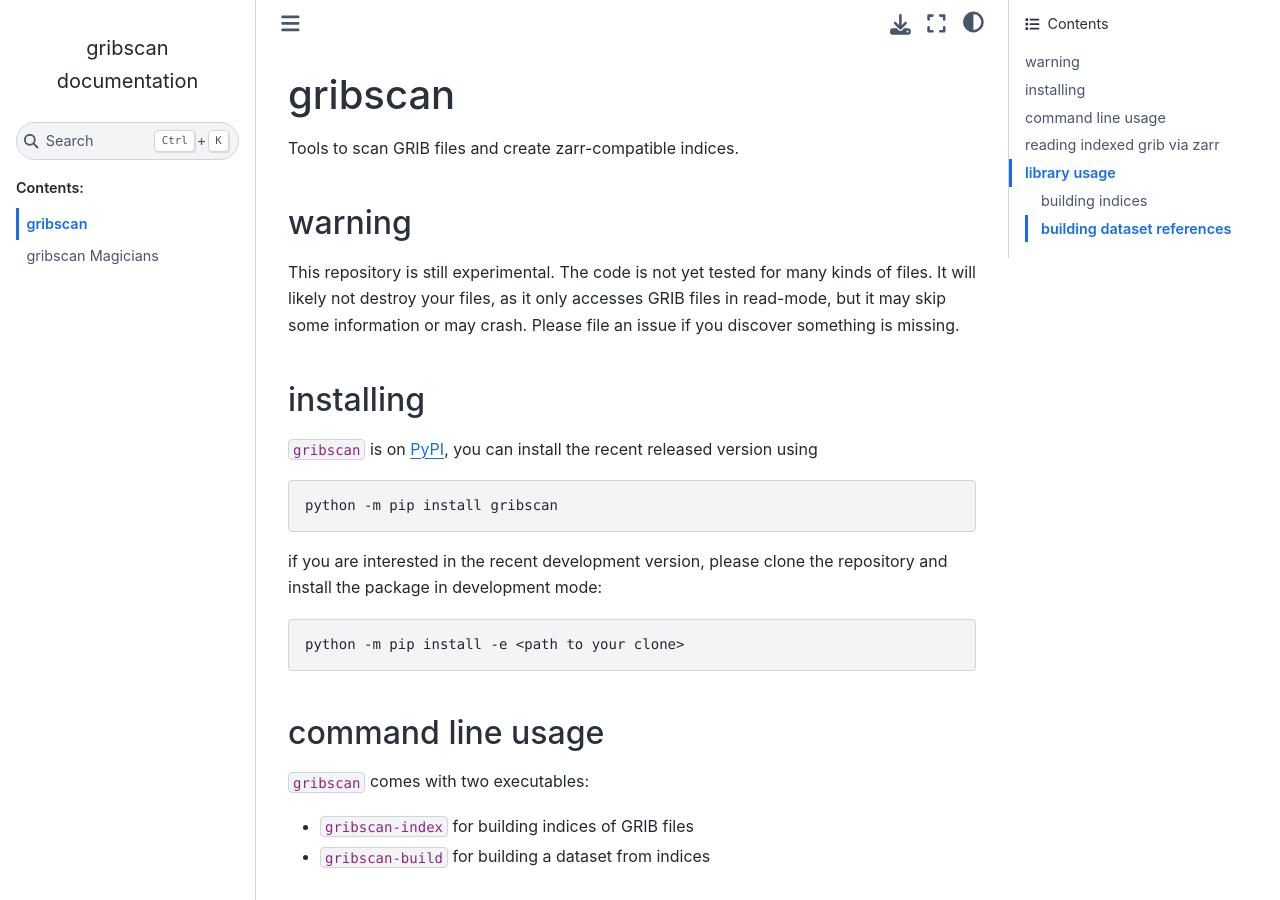
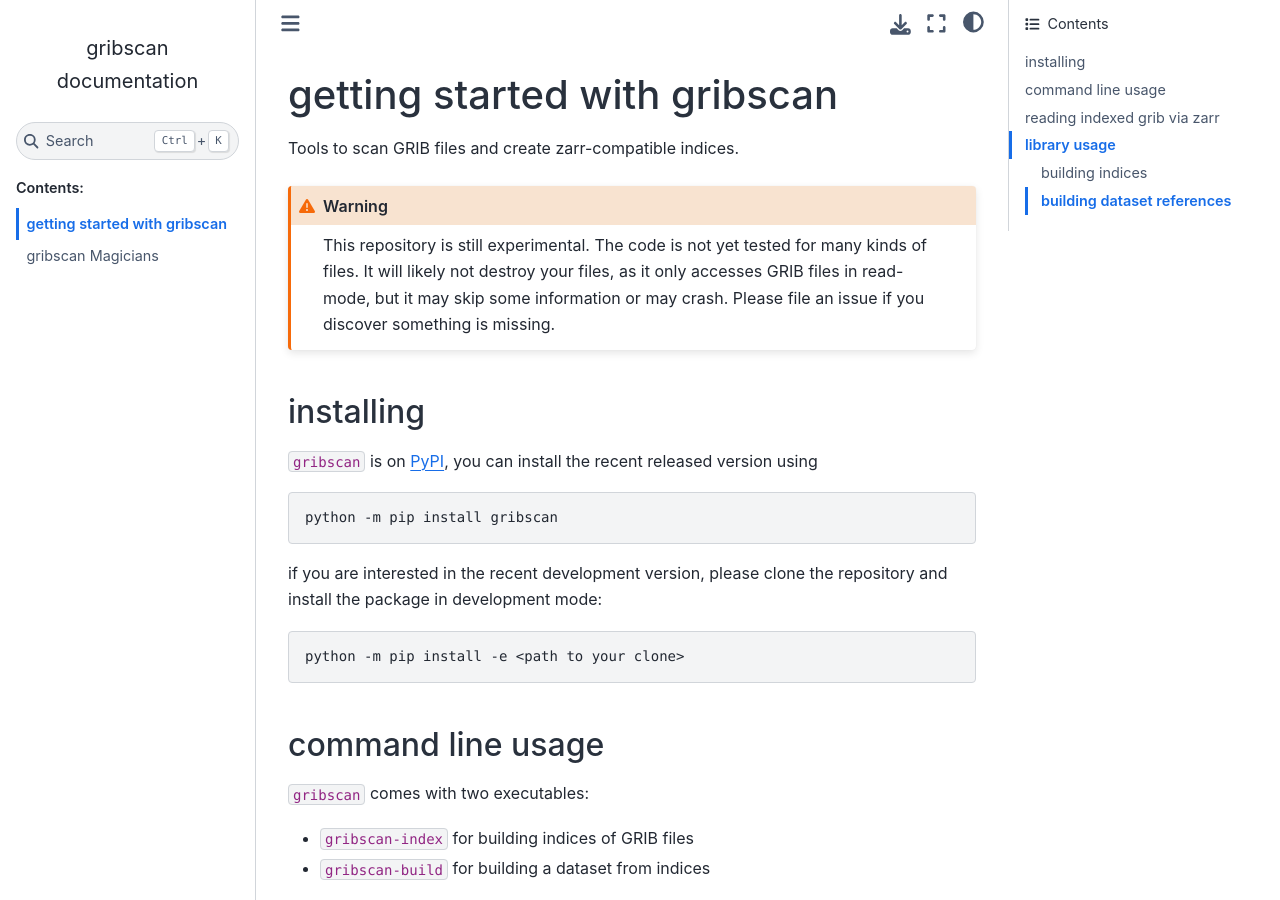
Before and after one commit to gribscan/gribscan, a Sphinx documentation site: the page built from docs/source/getting_started.md, in a window 1280 px wide and 900 px high. Built offline with Sphinx 7.4.7 and the Sphinx Book theme 1.1.4, drawn with Linux system fonts in a browser that asks for light colours.

Commit message:
call getting started by it's name

````diff
--- a/docs/source/getting_started.md
+++ b/docs/source/getting_started.md
@@ -1,10 +1,10 @@
-# gribscan
+# getting started with gribscan
 
 Tools to scan GRIB files and create zarr-compatible indices.
 
-## warning
-
+```{warning}
 This repository is still experimental. The code is not yet tested for many kinds of files. It will likely not destroy your files, as it only accesses GRIB files in read-mode, but it may skip some information or may crash. Please file an issue if you discover something is missing.
+```
 
 ## installing
 
````
